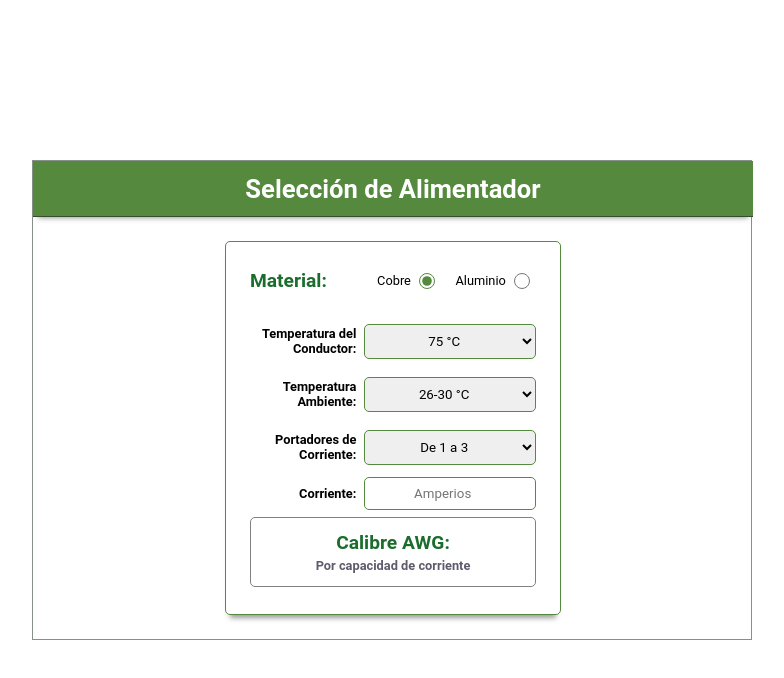
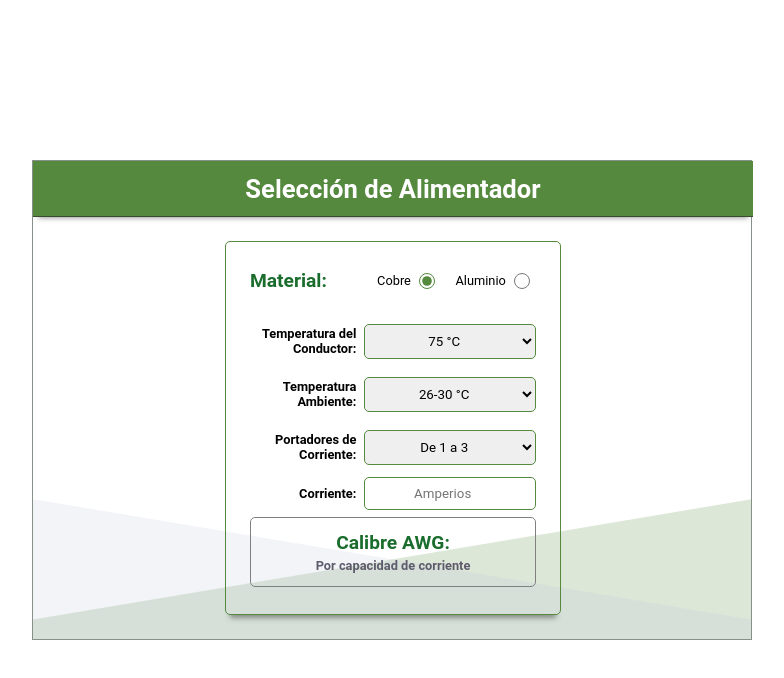
Before and after one commit to cmarioep/ROD-QuickCalc, a React (Vite) app: page /awgbycurrent in a window 1280 px wide. Shown: the top 678 px of the page, without its empty margins (248-1032 px from the left). Built offline with nearby package versions, Linux system fonts and the light colour scheme.

Commit message:
Feature: ShapeDivider component

```diff
--- /dev/null
+++ b/src/components/ShapeDivider.jsx
@@ -0,0 +1,27 @@
+import '../styles/components/ShapeDivider.scss';
+
+export const ShapeDivider = () => {
+
+    return (
+
+        <>
+
+            <div class="custom-shape-divider-bottom-1684696127">
+                <svg data-name="Layer 1" xmlns="http://www.w3.org/2000/svg" viewBox="0 0 1200 120" preserveAspectRatio="none">
+                    <path d="M1200 120L0 16.48 0 0 1200 0 1200 120z" class="shape-fill"></path>
+                </svg>
+            </div>
+
+            <div class="custom-shape-divider-bottom-1684696687">
+                <svg data-name="Layer 1" xmlns="http://www.w3.org/2000/svg" viewBox="0 0 1200 120" preserveAspectRatio="none">
+                    <path d="M1200 120L0 16.48 0 0 1200 0 1200 120z" class="shape-fill"></path>
+                </svg>
+            </div>
+
+        </>
+
+
+
+    )
+
+}
--- a/src/pages/AwgByCurrent.jsx
+++ b/src/pages/AwgByCurrent.jsx
@@ -1,5 +1,7 @@
 import { createPortal } from 'react-dom';
 import { useEffect, useState } from 'react';
+
+import { ShapeDivider } from "../components/ShapeDivider.jsx";
 
 import { useForm } from '../hooks/useForm';
 import { getAWGByCurrent } from '../utils/getAwgByCurrent.js';
@@ -249,7 +251,7 @@ export const AwgByCurrent = () => {
 
             </form>, document.body)}
 
-
+            <ShapeDivider />
         </div>
     )
 
--- a/src/pages/Home.jsx
+++ b/src/pages/Home.jsx
@@ -37,6 +37,7 @@ export const Home = () => {
                     </Link>
                 </li>
             </ul>
+
         </div>
     )
 
--- a/src/pages/VoltageDrop.jsx
+++ b/src/pages/VoltageDrop.jsx
@@ -1,4 +1,7 @@
 import { useEffect, useState } from 'react';
+
+import { ShapeDivider } from "../components/ShapeDivider.jsx";
+
 import { useForm } from '../hooks/useForm';
 import { getVoltageDrop } from '../utils/getVoltageDrop';
 
@@ -28,7 +31,7 @@ export const VoltageDrop = () => {
     }, [formState])
 
     return (
-
+        <>
             <form className="formulario">
 
                 <div className="formulario__container grid-system-type">
@@ -215,7 +218,10 @@ export const VoltageDrop = () => {
 
                 <h3 className='system-result grid-system-result'>%Reg: {(voltageDrop) ? voltageDrop : null} </h3>
 
+                <ShapeDivider />
             </form>
+
+        </>
 
     );
 };
--- /dev/null
+++ b/src/styles/components/ShapeDivider.scss
@@ -0,0 +1,62 @@
+@use '../utils/' as *;
+
+.custom-shape-divider-bottom-1684696127 {
+    position: absolute;
+    bottom: 0;
+    left: 0;
+    z-index: -10;
+    width: 100%;
+    overflow: hidden;
+    line-height: 0;
+    transform: rotate(180deg);
+}
+
+.custom-shape-divider-bottom-1684696127 svg {
+    position: relative;
+    display: block;
+    width: calc(100% + 1.3px);
+    height: 140px;
+    transform: rotateY(180deg);
+}
+
+.custom-shape-divider-bottom-1684696127 .shape-fill {
+    fill: rgb(84, 137, 62, 0.2);
+}
+
+/** For mobile devices **/
+@media (max-width: 767px) {
+    .custom-shape-divider-bottom-1684696127 svg {
+        width: calc(100% + 1.3px);
+        height: 75px;
+    }
+}
+
+.custom-shape-divider-bottom-1684696687 {
+    position: absolute;
+    bottom: 0;
+    left: 0;
+    z-index: -1;
+    width: 100%;
+    overflow: hidden;
+    line-height: 0;
+    transform: rotate(180deg);
+}
+
+.custom-shape-divider-bottom-1684696687 svg {
+    position: relative;
+    display: block;
+    width: calc(100% + 1.3px);
+    height: 140px;
+}
+
+.custom-shape-divider-bottom-1684696687 .shape-fill {
+    fill: rgba(191, 200, 220, 0.2);
+}
+
+/** For mobile devices **/
+@media (max-width: 767px) {
+    .custom-shape-divider-bottom-1684696687 svg {
+        width: calc(100% + 1.3px);
+        height: 55px;
+    }
+}
--- a/src/styles/pages/VoltageDrop.scss
+++ b/src/styles/pages/VoltageDrop.scss
@@ -1,6 +1,8 @@
 @use '../utils/' as *;
 
 .formulario {
+    position: relative;
+    z-index: 0;
     display: flex;
     flex-direction: column;
     justify-content: center;
```
Also changed, not shown: src/styles/pages/Home.scss (line endings or trailing spaces). Lines whose indentation alone changed are shown as unchanged.
